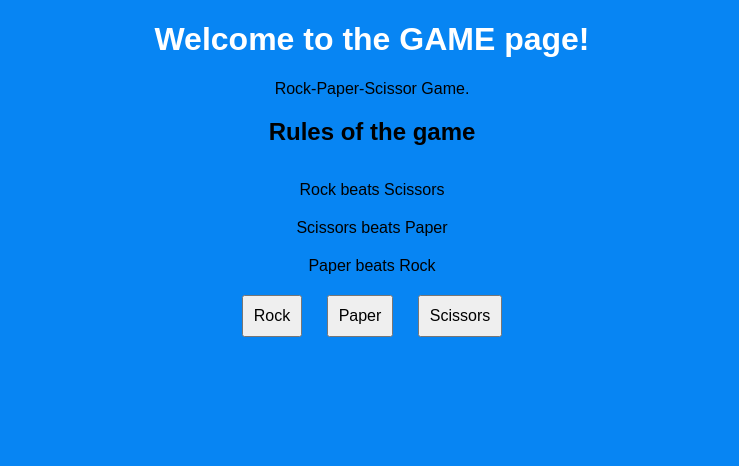
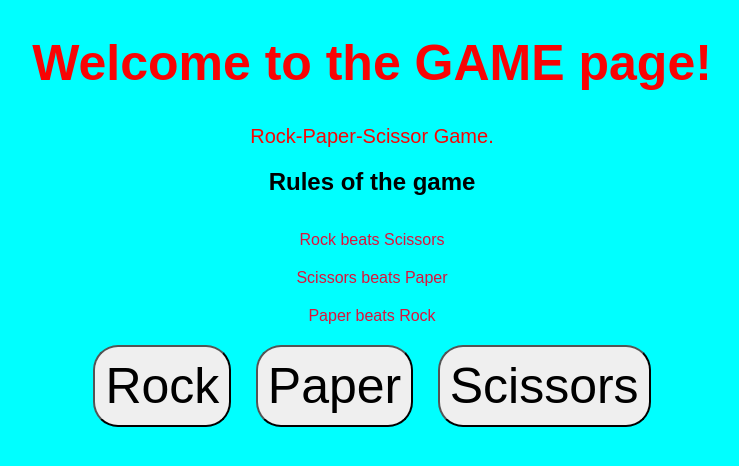
Before and after one commit to Monicah-Ngari/rock-paper-game, a plain HTML site: page index.html in a window 1280 px wide. Shown: the whole page, without its empty margins (268-1007 px from the left). Drawn offline with Linux system fonts and the light colour scheme.

Commit message:
added some css

```diff
--- a/index.css
+++ b/index.css
@@ -1,7 +1,7 @@
 body{
   text-align: center;
   font-family: Arial, Helvetica, sans-serif;
-  background-color: rgb(7, 133, 243);
+  background-color:cyan
 }
 ul{
   list-style-type: none;
@@ -11,13 +11,25 @@ li{
   display:block;
   margin: 0 15px;
   padding : 10px;
+  color-scheme: dark;
+  color:crimson
 }
 button{
   padding: 10px;
-  font-size: 16px;
+  font-size: 50px;
   margin: 10px;
   cursor: pointer;
+  border-radius: 25px;
 }
 h1{
-  color: white;
+  color: #f80404;
+  font-size: 50px;
 }
+button:hover{
+  background-color: rgb(7, 243, 133);
+  transition: 0.3s;
+}
+p{
+  font-size: 20px;
+  color: #f80404;
+}
```
